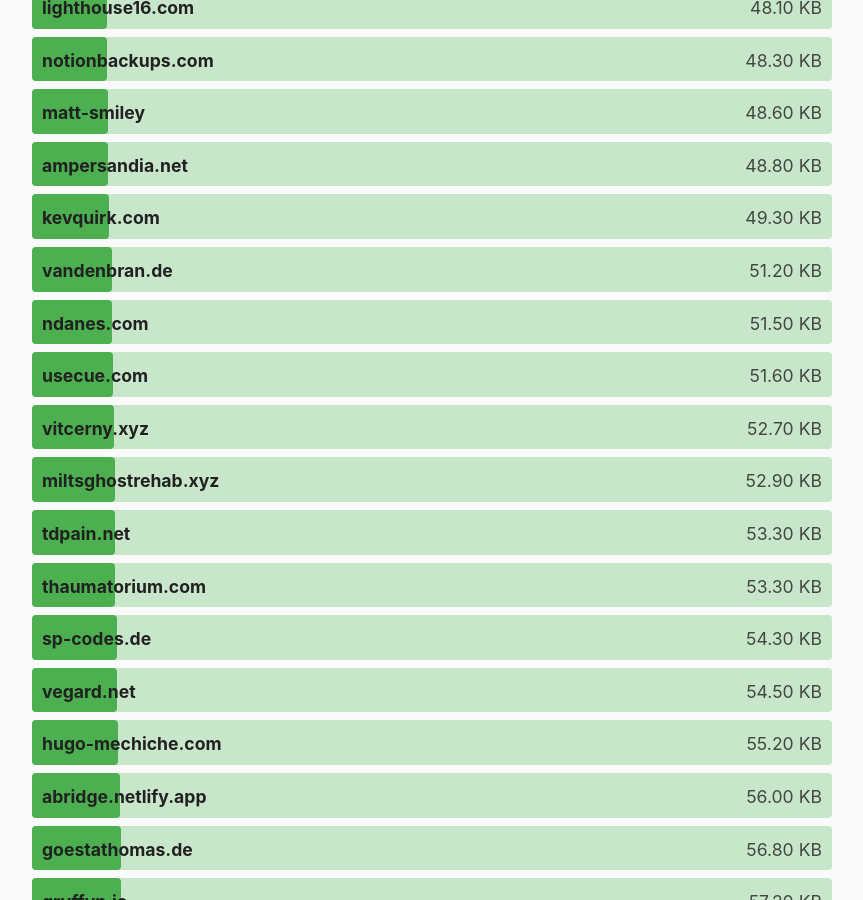
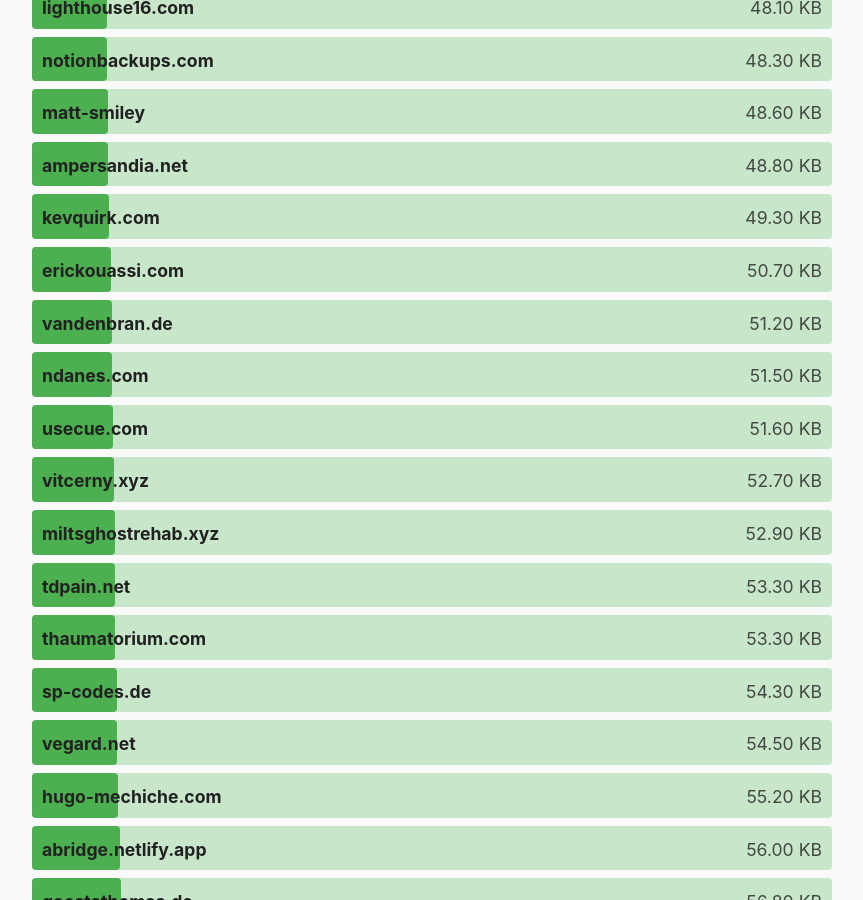
Before and after one commit to kevquirk/512kb.club, a Jekyll site: the page built from index.md, in a window 1280 px wide and 900 px high, scrolled down 12999 px. Shown: the whole window, without its empty margins (208-1071 px from the left). Built offline with Jekyll 4.4.1, drawn with Linux system fonts in a browser that asks for light colours.

Commit message:
Add site

```diff
--- a/_data/sites.yml
+++ b/_data/sites.yml
@@ -848,6 +848,11 @@
   size: 73.7
   last_checked: 2022-05-15
 
+- domain: erickouassi.com
+  url: https://erickouassi.com/
+  size: 50.7
+  last_checked: 2022-09-17
+
 - domain: erikjohannes.no
   url: https://erikjohannes.no/
   size: 6.5
```
